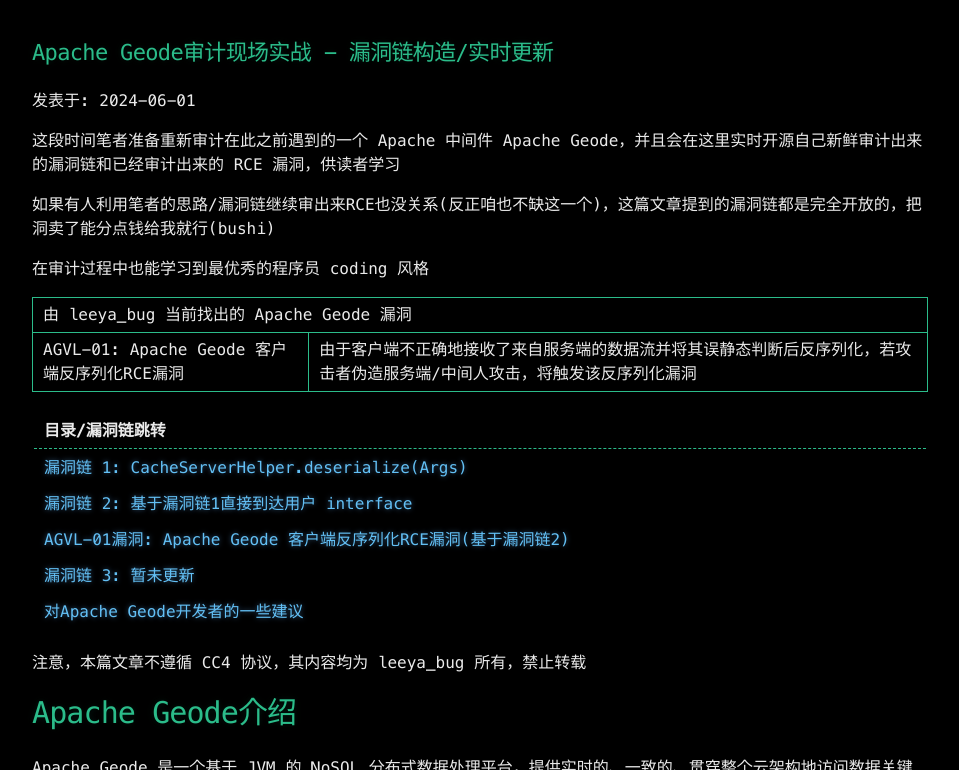
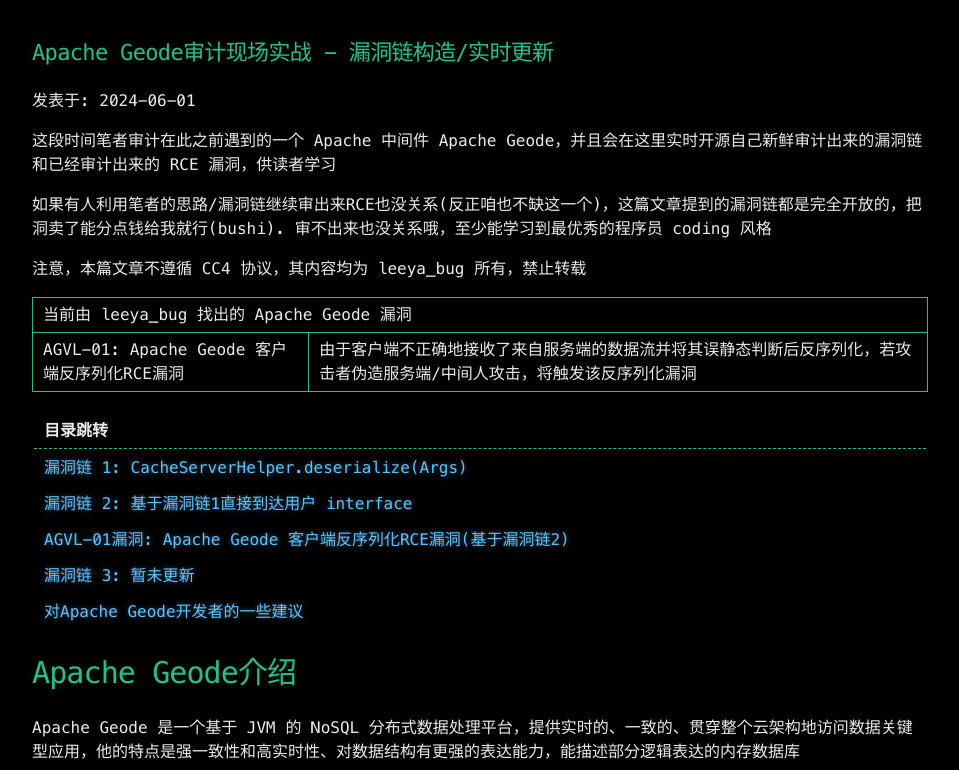
Before and after one commit to Leeyangee/leeyangee.github.io, a Jekyll site: the page built from _posts/2024-06-01-Apache Geode审计实战.md, in a window 1280 px wide and 900 px high, scrolled down 335 px, cut to the strip 130-900 px from the top of the window. Shown: the whole strip, without its empty margins (160-1119 px from the left). Built offline with Jekyll 4.4.1, drawn with Linux system fonts in a browser that asks for light colours; some web fonts are replaced.

Commit message:
Update 2024-06-01-Apache Geode审计实战.md

```diff
--- a/_posts/2024-06-01-Apache Geode审计实战.md
+++ b/_posts/2024-06-01-Apache Geode审计实战.md
@@ -3,15 +3,15 @@
 published: true
 ---
 
-这段时间笔者准备重新审计在此之前遇到的一个 Apache 中间件 Apache Geode，并且会在这里实时开源自己新鲜审计出来的漏洞链和已经审计出来的 RCE 漏洞，供读者学习
+这段时间笔者审计在此之前遇到的一个 Apache 中间件 Apache Geode，并且会在这里实时开源自己新鲜审计出来的漏洞链和已经审计出来的 RCE 漏洞，供读者学习
 
-如果有人利用笔者的思路/漏洞链继续审出来RCE也没关系(反正咱也不缺这一个)，这篇文章提到的漏洞链都是完全开放的，把洞卖了能分点钱给我就行(bushi)
+如果有人利用笔者的思路/漏洞链继续审出来RCE也没关系(反正咱也不缺这一个)，这篇文章提到的漏洞链都是完全开放的，把洞卖了能分点钱给我就行(bushi). 审不出来也没关系哦，至少能学习到最优秀的程序员 coding 风格
 
-在审计过程中也能学习到最优秀的程序员 coding 风格
+注意，本篇文章不遵循 CC4 协议，其内容均为 leeya_bug 所有，禁止转载
 
 <table style="border:1px solid #2bbc8a;border-collapse: collapse" border="1">
   <tr><td colspan="2">
-    由 leeya_bug 当前找出的 Apache Geode 漏洞
+    当前由 leeya_bug 找出的 Apache Geode 漏洞
   </td></tr>
   <tr><td>
     AGVL-01: Apache Geode 客户端反序列化RCE漏洞
@@ -20,7 +20,7 @@
   </td></tr>
 </table>
 
-| 目录/漏洞链跳转 |
+| 目录跳转 |
 |--------|
 | [漏洞链 1: CacheServerHelper.deserialize(Args)](#漏洞链-1) |
 | [漏洞链 2: 基于漏洞链1直接到达用户 interface](#漏洞链-2) |
```
Also changed, not shown: other parts of _posts/2024-06-01-Apache Geode审计实战.md (+0 -1 lines).
